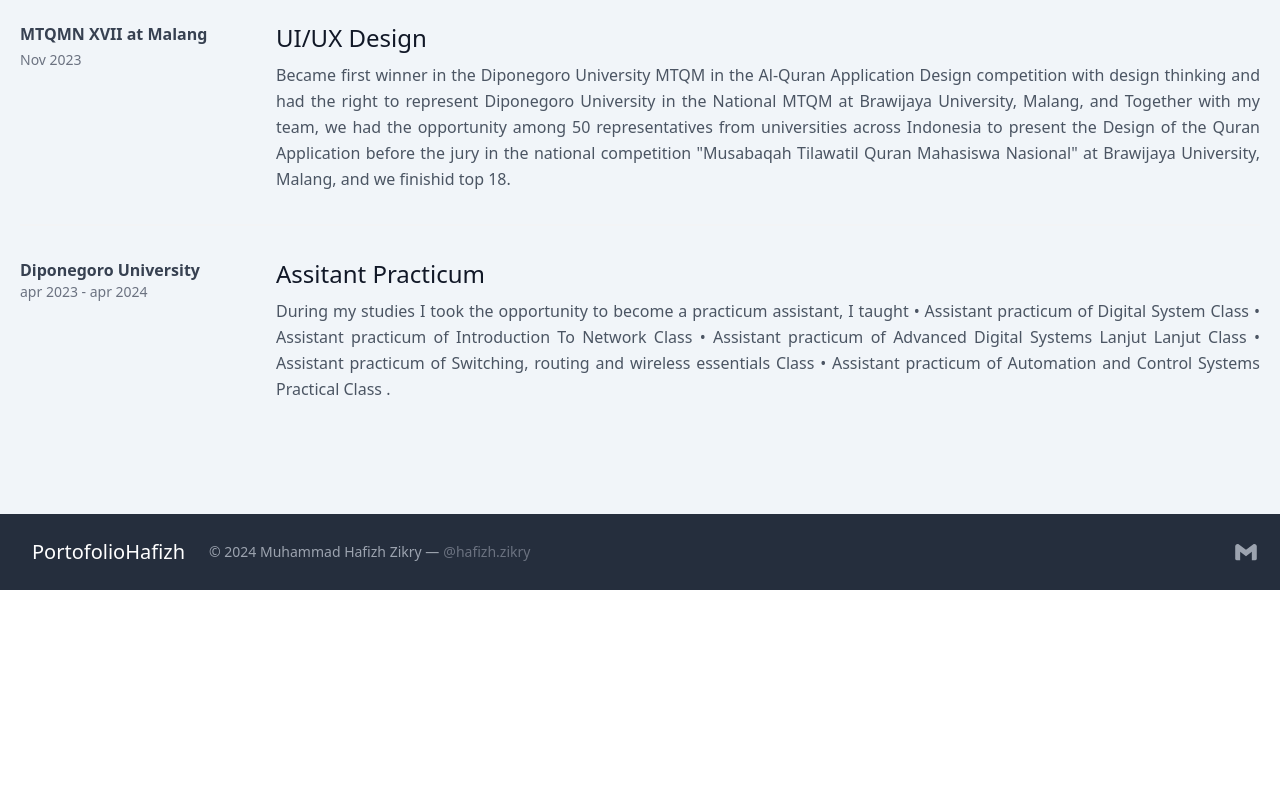
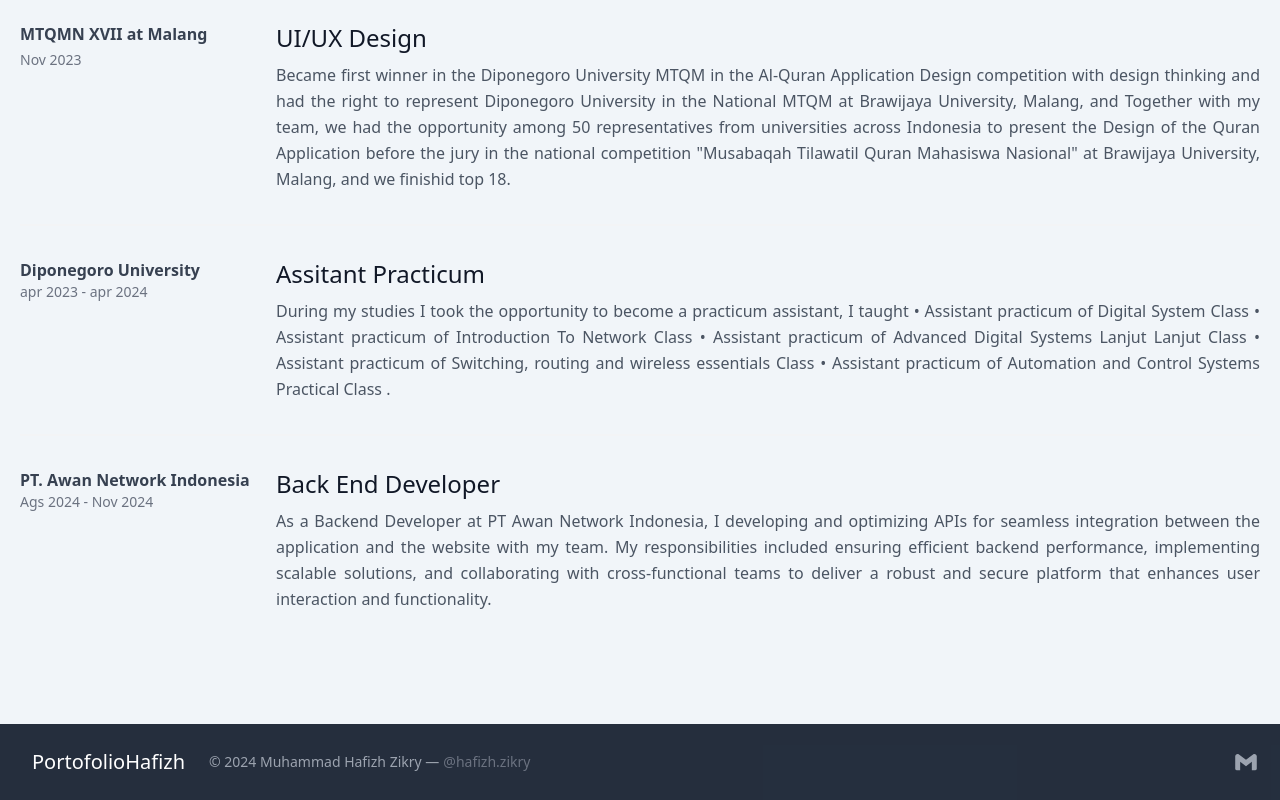
Before and after one commit to hafizhzikry24/PortofolioTailwindcss, a React (Vite) app: page / in a window 1280 px wide. Shown: the part 3320-4120 px from the top of the page. Before the commit the page ends 3910 px from the top, so only its background shows below. Built offline with nearby package versions, Linux system fonts and the light colour scheme.

Commit message:
update experience

```diff
--- a/src/components/about.jsx
+++ b/src/components/about.jsx
@@ -73,7 +73,7 @@ const About = ({ theme }) => {
 
     <section
       class="text-gray-600 body-font overflow-hidden bg-slate-100"
-      id="experience"
+      id="about"
     >
       <div class="container px-5 py-28 mx-auto text-justify">
         <div className="flex flex-col justify-center items-center w-full h-full shadow-box-shadow p-2 rounded-3xl mt-20 text-justify bg-slate-100 text-[#7c8cc2]">
--- a/src/components/experience.jsx
+++ b/src/components/experience.jsx
@@ -70,6 +70,26 @@ export default function Experience() {
 
             </div>
           </div>
+          <div class="py-8 flex flex-wrap md:flex-nowrap">
+            <div class="md:w-64 md:mb-0 mb-6 flex-shrink-0 flex flex-col">
+              <span class="font-semibold title-font text-gray-700">
+                PT. Awan Network Indonesia
+              </span>
+              <span class="text-sm text-gray-500">Ags 2024 - Nov 2024</span>
+            </div>
+            <div class="md:flex-grow">
+              <h2 class="text-2xl font-medium text-gray-900 title-font mb-2">
+                Back End Developer
+              </h2>
+              <p class="leading-relaxed">
+              As a  Backend Developer at PT Awan Network Indonesia, I developing and optimizing APIs for
+              seamless integration between the application and the website with my team. My responsibilities included ensuring efficient backend
+              performance, implementing scalable solutions, and collaborating with cross-functional teams to deliver a robust and secure
+              platform that enhances user interaction and functionality.
+            </p>
+
+            </div>
+          </div>
         </div>
       </div>
     </section>
```
